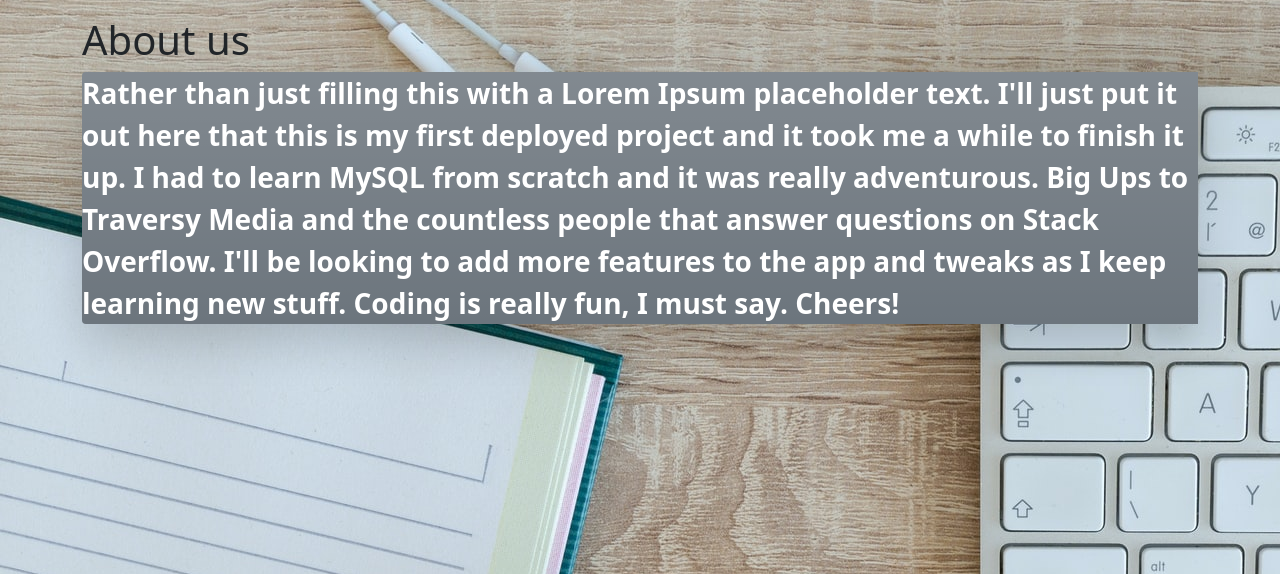
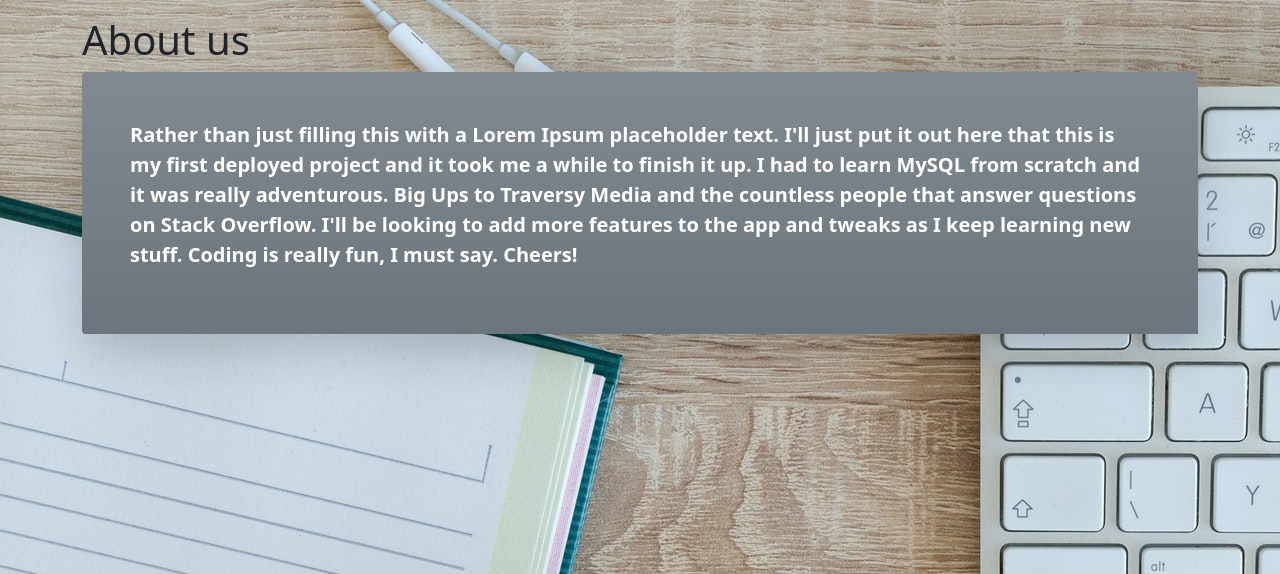
Before and after one commit to israel-oye/Articlus, a Flask app: page /about in a window 1280 px wide. Shown: the part 56-630 px from the top of the page. Run offline with Flask 2, Linux system fonts and the light colour scheme; some libraries are stand-ins or nearby versions.

Commit message:
more cosmetic changes

```diff
--- a/templates/about.html
+++ b/templates/about.html
@@ -2,8 +2,8 @@
 <h1>
     About us
 </h1>
-<div class="bg-secondary bg-gradient shadow-lg rounded-start border-end-0">
-    <p class="fs-3 fw-bold text-white">Rather than just filling this with a Lorem Ipsum placeholder text. I'll just put it out here that this is my first deployed project and it took me a while to finish it up. I had to learn MySQL from scratch and it was really adventurous. Big Ups to
+<div class="bg-secondary bg-gradient shadow-lg rounded-start border-end-0 p-5">
+    <p class="fs-5 fw-bold text-white">Rather than just filling this with a Lorem Ipsum placeholder text. I'll just put it out here that this is my first deployed project and it took me a while to finish it up. I had to learn MySQL from scratch and it was really adventurous. Big Ups to
         Traversy Media and the countless people that answer questions on Stack Overflow. I'll be looking to add more features to the app and tweaks as I keep learning new stuff. Coding is really fun, I must say. Cheers! </p>
 </div>
 
```
